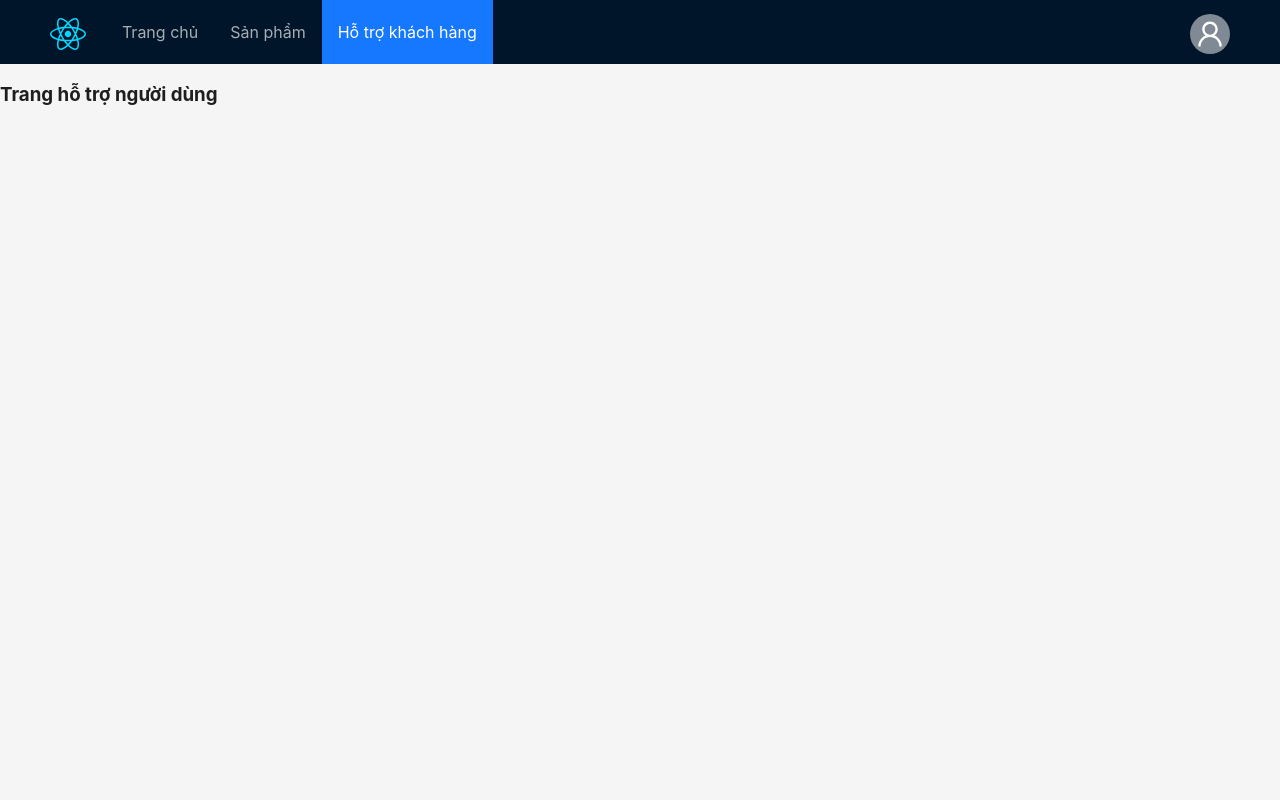
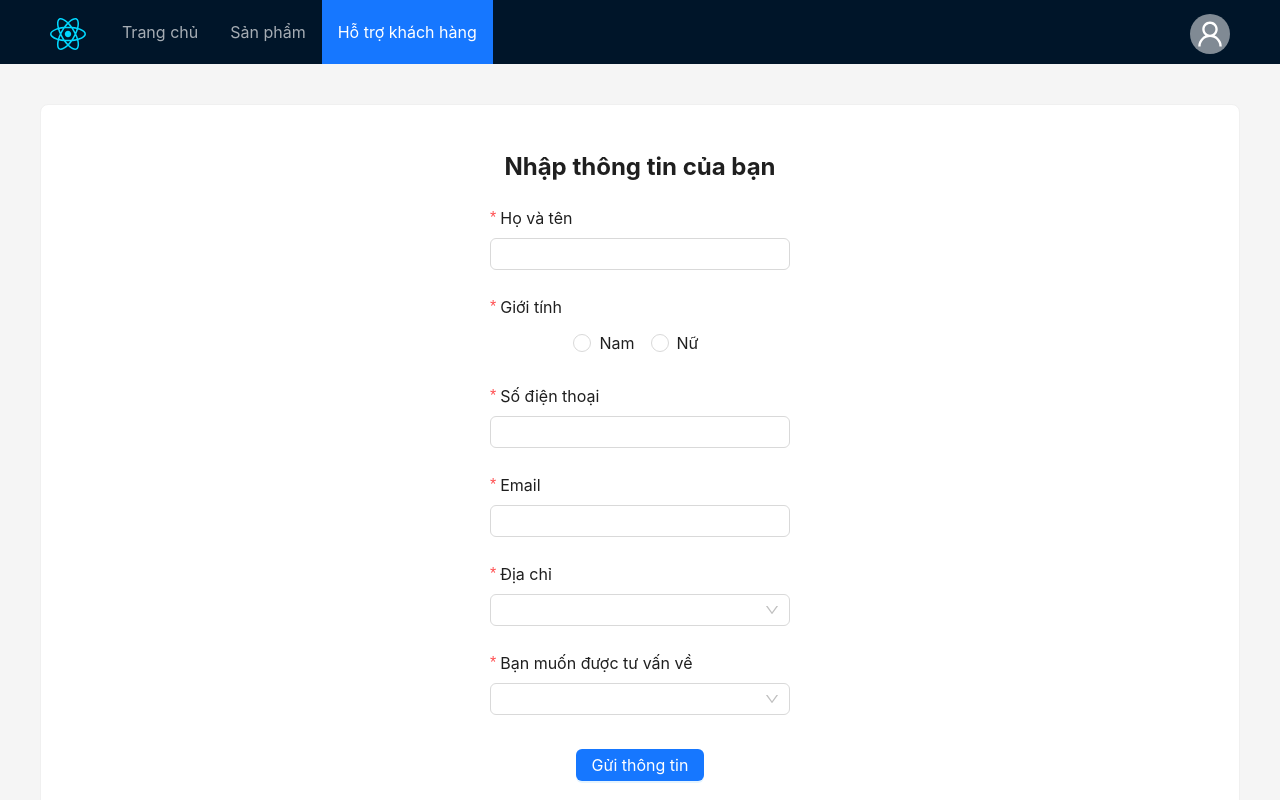
Before and after one commit to nthihongphuc/System-Of-Health-Insurance, a React (Vite) app: page /support in a window 1280 px wide. Shown: the top 800 px of the page. Built offline with nearby package versions, Linux system fonts and the light colour scheme; the HTML template or start-up script is replaced by a standard one.

Commit message:
update address input support

```diff
--- a/src/layouts/BasicLayout.jsx
+++ b/src/layouts/BasicLayout.jsx
@@ -1,7 +1,17 @@
 // import library here
 import { useEffect, useState } from "react";
 import { useLocation } from "react-router-dom";
-import { Layout, Menu, Button, Image, Row, Col, Avatar, Dropdown, Space } from "antd";
+import {
+  Layout,
+  Menu,
+  Button,
+  Image,
+  Row,
+  Col,
+  Avatar,
+  Dropdown,
+  Space,
+} from "antd";
 import { UserOutlined, DownOutlined } from "@ant-design/icons";
 const { Header, Content, Footer } = Layout;
 
@@ -26,29 +36,29 @@ const menuItems = [
 
 const menuProfile = [
   {
-    key: '0',
-    label: 'hé lô' ,
+    key: "0",
+    label: "hé lô",
     disabled: true,
   },
   {
-    type: 'divider',
+    type: "divider",
   },
   {
-    key: '1',
-    label: 'Tài khoản',
+    key: "1",
+    label: "Tài khoản",
   },
   {
-    key: '2',
-    label: 'Bảo hiểm của tôi',
+    key: "2",
+    label: "Bảo hiểm của tôi",
   },
   {
-    type: 'divider',
+    type: "divider",
   },
   {
-    key: '3',
-    label: 'Đăng xuất'
-  }
-]
+    key: "3",
+    label: "Đăng xuất",
+  },
+];
 
 // Define Our component
 const BasicLayout = () => {
@@ -103,6 +113,22 @@ const BasicLayout = () => {
                 </a>
               </Dropdown> */}
             </Avatar>
+            {/* <Dropdown menu={{ menuProfile }} trigger={["click"]}>
+              <Avatar
+                size="large"
+                icon={<UserOutlined />}
+                onClick={() => navigate("/profile/account")}
+                //onClick={(e) => e.preventDefault()}
+                style={{
+                  background: "rgba(255,255,255,0.5)",
+                  cursor: "pointer",
+                }}
+              >
+                <Space>
+                  <DownOutlined />
+                </Space>
+              </Avatar>
+            </Dropdown> */}
           </div>
         ) : (
           <div style={{ float: "right" }}>
--- a/src/pages/InputInforPage.jsx
+++ b/src/pages/InputInforPage.jsx
@@ -95,11 +95,8 @@ const InputInforPage = () => {
             ]}
           >
             <Cascader
-              options={[
-
-              ]}
+              options={address}
             />
-            {/* <Input /> */}
           </Form.Item>
           <Form.Item label="Tình trạng sức khỏe">
               <TextArea rows={4} />
--- a/src/pages/ProfilePage.jsx
+++ b/src/pages/ProfilePage.jsx
@@ -6,8 +6,9 @@ import {
   IdcardOutlined,
   UnlockOutlined,
 } from "@ant-design/icons";
-import { Layout, Form, Input, Button, Menu, theme, Card, Select } from "antd";
+import { Layout, Form, Input, Button, Menu, theme, Card, Select, Cascader } from "antd";
 import { Content } from "antd/es/layout/layout";
+import { address } from "../data/address";
 
 const { Header, Sider } = Layout;
 const { TextArea } = Input;
@@ -95,7 +96,9 @@ const ProfilePage_update = () => {
                 },
               ]}
             >
-              <Input />
+              <Cascader
+               options={address}
+              />
             </Form.Item>
             <Form.Item label="Sức khỏe">
               <TextArea rows={4} />
--- a/src/pages/ResetPasswordPage.jsx
+++ b/src/pages/ResetPasswordPage.jsx
@@ -1,12 +1,12 @@
 import React from "react";
-import { Layout, Form, Input, Button, Card } from "antd";
+import { Layout, Form, Input, Button, Card, theme } from "antd";
 import { Content } from "antd/es/layout/layout";
 import callApi from '../utils/index';  // Import hàm callApi
 
 const { Header } = Layout;
 
 const ResetPasswordPage = () => {
-  const onFinish = async (values) => {
+  const API = async (values) => {
     try {
       // Gọi API đổi mật khẩu
       const response = await callApi('/auth/changePassword', 'post', values);
@@ -21,12 +21,19 @@ const ResetPasswordPage = () => {
     }
   };
 
+  const {
+    token: { colorBgContainer },
+  } = theme.useToken();
+  const onFinish = (values) => {
+    console.log(values);
+  };
+
   return (
     <Layout style={{ height: "100%" }}>
       <Header
         style={{
           padding: 38,
-          background: "#yourBackgroundColor",  // Thay #yourBackgroundColor bằng mã màu bạn muốn sử dụng
+          background: colorBgContainer,
           display: "flex",
           alignItems: "center",
         }}
--- a/src/pages/SupportPage.jsx
+++ b/src/pages/SupportPage.jsx
@@ -1,5 +1,142 @@
+//import { Layout, Sider, Menu, UserOutlined, collapsed } from "antd";
+import React, { useState } from "react";
+import {
+  MedicineBoxOutlined,
+  MoneyCollectOutlined,
+  IdcardOutlined,
+  UnlockOutlined,
+} from "@ant-design/icons";
+import {
+  Layout,
+  Form,
+  Input,
+  Button,
+  Menu,
+  theme,
+  Card,
+  Select,
+  Cascader,
+  Radio,
+} from "antd";
+import { Content } from "antd/es/layout/layout";
+import { address } from "../data/address";
+
+const { Header } = Layout;
+const { TextArea } = Input;
+
 const SupportPage = () => {
-    return <h3>Trang hỗ trợ người dùng</h3>
-}
+  const [componentDisabled, setComponentDisabled] = useState(true);
+  const {
+    token: { colorBgContainer },
+  } = theme.useToken();
+  const onFinish = (values) => {
+    console.log(values);
+  };
+  return (
+    <Layout style={{ height: "100%" }}>
+      <Content style={{ margin: 40 }}>
+        <Card
+          style={{ width: "100%", minHeight: "100vh" }}
+          bodyStyle={{
+            display: "flex",
+            flexDirection: "column",
+            alignItems: "center",
+          }}
+        >
+          <h2 style={{ textAlign: "center" }}>Nhập thông tin của bạn</h2>
+          <Form
+            name="profile_from"
+            onFinish={onFinish}
+            style={{ width: 300, textAlign: "center" }}
+            layout="vertical"
+          >
+            <Form.Item
+              label="Họ và tên"
+              name="name"
+              rules={[
+                {
+                  required: true,
+                  message: "Vui lòng nhập họ tên!",
+                },
+              ]}
+            >
+              <Input />
+            </Form.Item>
+            <Form.Item
+              label="Giới tính"
+              name="gender"
+              rules={[
+                {
+                  required: true,
+                  message: "Vui lòng chọn giới tính!",
+                },
+              ]}
+            >
+              <Radio.Group>
+                <Radio value="male"> Nam </Radio>
+                <Radio value="female"> Nữ </Radio>
+              </Radio.Group>
+            </Form.Item>
+            <Form.Item
+              label="Số điện thoại"
+              name="phone"
+              rules={[
+                {
+                  required: true,
+                  message: "Vui lòng nhập số điện thoại!",
+                },
+              ]}
+            >
+              <Input />
+            </Form.Item>
+            <Form.Item
+              label="Email"
+              name="email"
+              rules={[
+                {
+                  required: true,
+                  message: "Vui lòng nhập email!",
+                },
+              ]}
+            >
+              <Input />
+            </Form.Item>
+            <Form.Item
+              label="Địa chỉ"
+              name="address"
+              rules={[
+                {
+                  required: true,
+                  message: "Vui lòng nhập địa chỉ!",
+                },
+              ]}
+            >
+              <Cascader options={address} />
+            </Form.Item>
+            <Form.Item
+              label="Bạn muốn được tư vấn về"
+              name="select"
+              rules={[
+                {
+                  required: true,
+                  message: "Vui lòng chọn!",
+                },
+              ]}
+            >
+              <Select>
+                <Select.Option value="insurance">Tư vấn về bảo hiểm</Select.Option>
+                <Select.Option value="bill">Tư vấn về hóa đơn</Select.Option>
+                <Select.Option value="other">Khác</Select.Option>
+              </Select>
+            </Form.Item>
+            <Button type="primary" htmlType="submit" style={{ marginTop: 10 }}>
+              Gửi thông tin
+            </Button>
+          </Form>
+        </Card>
+      </Content>
+    </Layout>
+  );
+};
 
 export default SupportPage;
```
Also changed, not shown: src/data/address.js (+78 -88 lines).
